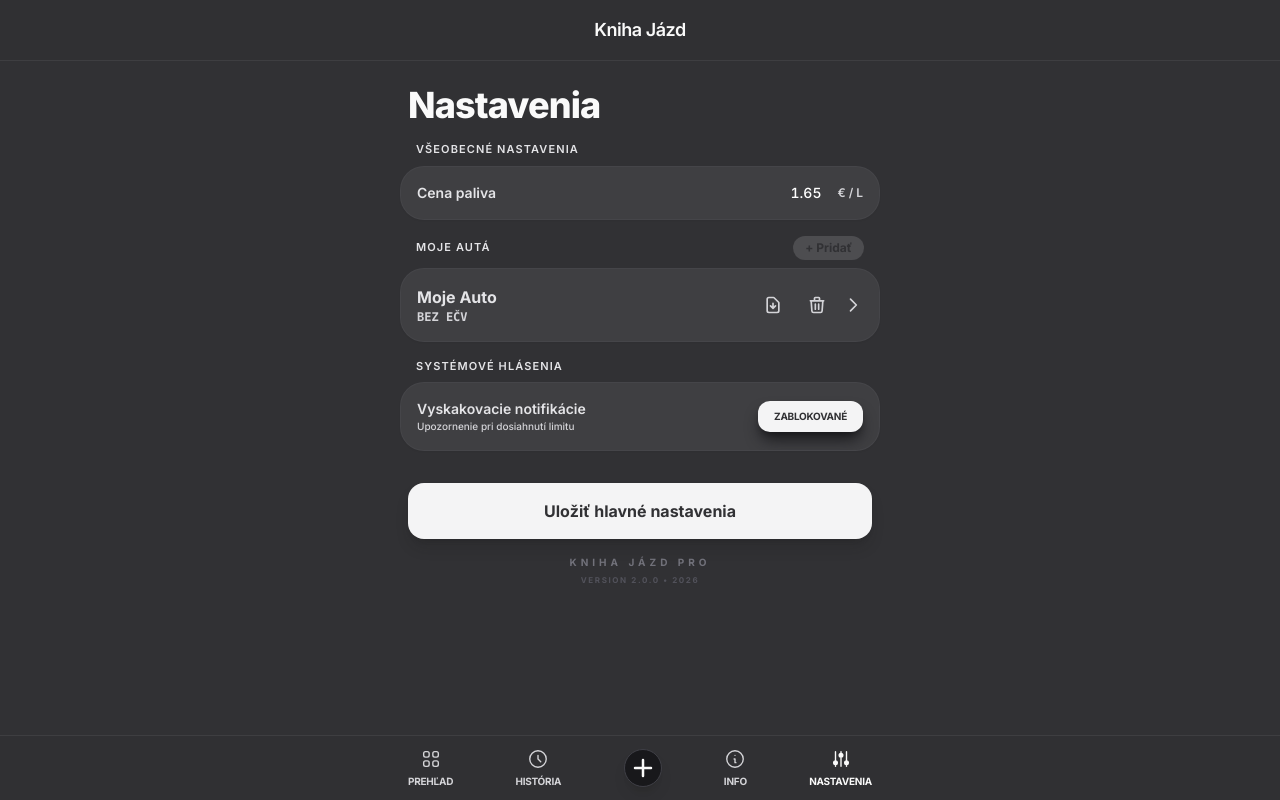
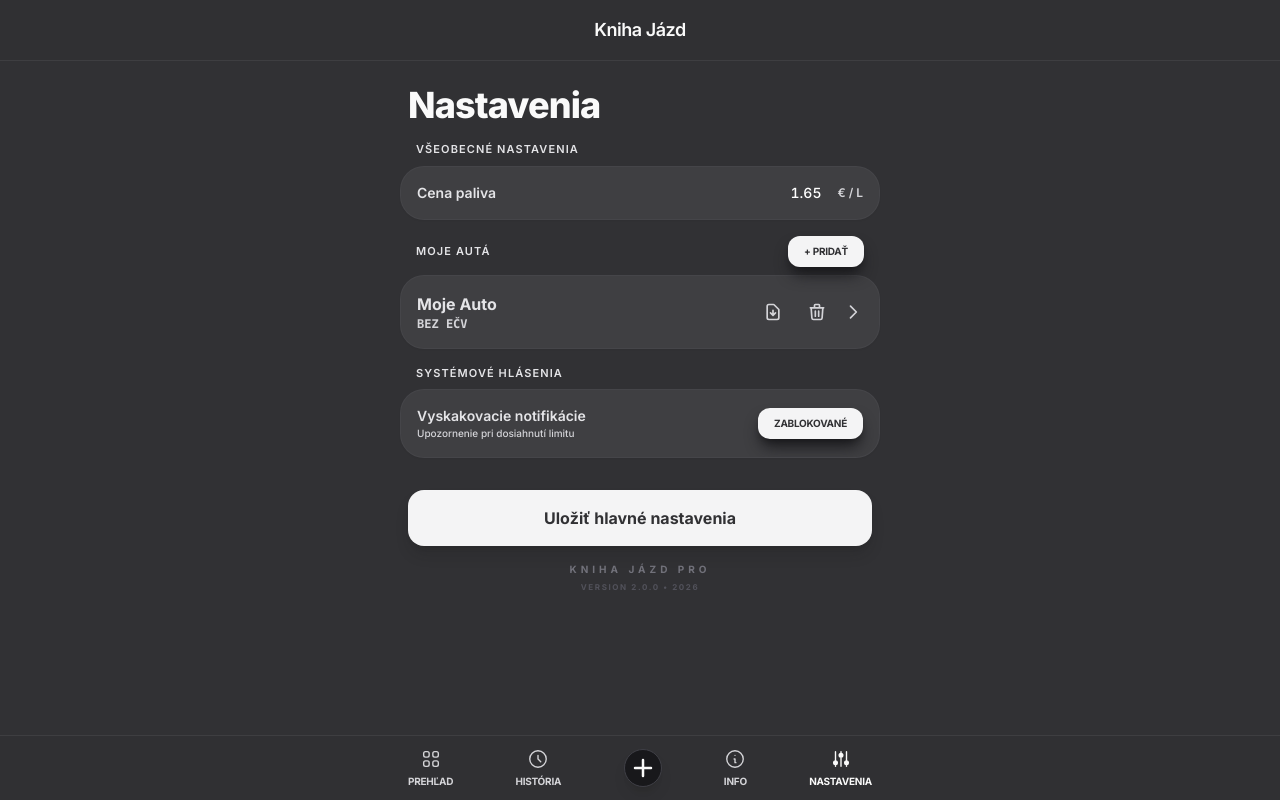
Before and after one commit to Neophite2023/Kniha-jazd-v2, a React (Vite) app: page / in a window 1280 px wide. Both pictures are taken after a click on the button "NASTAVENIA". Built offline with nearby package versions, Linux system fonts and the light colour scheme.

Commit message:
Update Add Car button style to match Allow button

```diff
--- a/components/Settings.tsx
+++ b/components/Settings.tsx
@@ -297,7 +297,7 @@ const Settings: React.FC<SettingsProps> = ({ settings, trips, onSave, requestNot
               <h3 className="text-[11px] font-semibold text-zinc-200 uppercase tracking-widest">Moje Autá</h3>
               <button
                 onClick={handleCreateCar}
-                className="text-xs font-bold text-[#313134] px-3 py-1 bg-[#4d4d50] rounded-full hover:bg-zinc-200 transition-colors"
+                className="px-4 py-2 rounded-xl text-[10px] font-bold uppercase tracking-tight transition-all bg-zinc-100 text-[#313134] active:scale-95 shadow-lg shadow-zinc-900 hover:bg-zinc-200"
               >
                 + Pridať
               </button>
```
